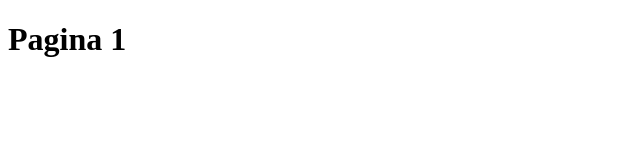
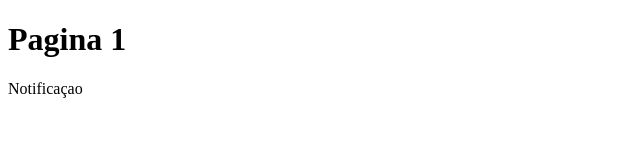
Before and after one commit to GiovannaNicolau/git-bash-remote, a plain HTML site: page index.html in a window 1280 px wide. Shown: the whole page, without its empty margins (0-640 px from the left). Drawn offline with Linux system fonts and the light colour scheme.

Commit message:
committtttttt

```diff
--- a/index.html
+++ b/index.html
@@ -8,5 +8,6 @@
 </head>
 <body>
     <h1>Pagina 1</h1>
+    <p>Notificaçao</p>
 </body>
 </html>
```
